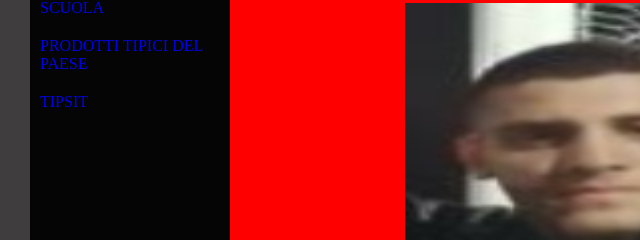
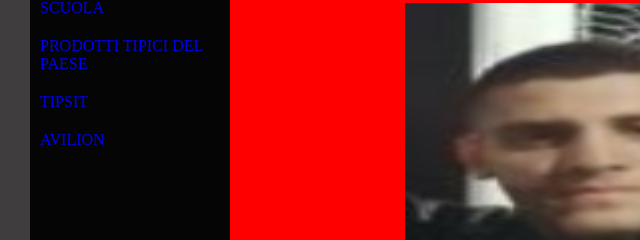
Before and after one commit to Romolo-doc/Romolo-doc, a plain HTML site: page index.html in a window 1280 px wide. Shown: the part 237-477 px from the top of the page, 110-750 px from the left. Drawn offline with Linux system fonts and the light colour scheme.

Commit message:
Update index.html

```diff
--- a/index.html
+++ b/index.html
@@ -19,6 +19,7 @@
 <li><a href="index3.html">scuola</a></li>
 <li><a href="index4.html">Prodotti tipici del paese</a>
 <li><a href="tipsit/index5.html">TIPSIT</a>
+<li><a href="Avilion/index.html">Avilion</a>
 </li>
 </ul>
 </div>
```
